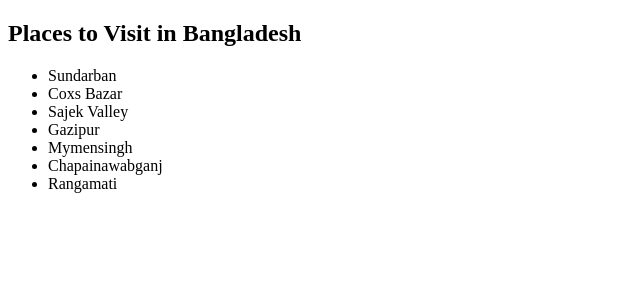
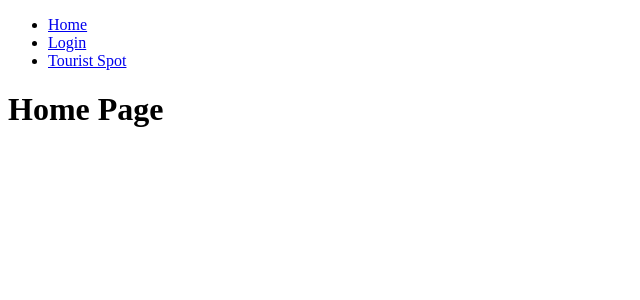
Before and after one commit to SA-K1B/react-hands-on, a React (Vite) app: page / in a window 1280 px wide. Shown: the top 300 px of the page, without its empty margins (0-640 px from the left). Built offline with nearby package versions, Linux system fonts and the light colour scheme.

Commit message:
add react router

```diff
--- a/package.json
+++ b/package.json
@@ -12,7 +12,8 @@
   "dependencies": {
     "bootstrap": "^5.3.3",
     "react": "^19.0.0",
-    "react-dom": "^19.0.0"
+    "react-dom": "^19.0.0",
+    "react-router-dom": "^7.1.5"
   },
   "devDependencies": {
     "@eslint/js": "^9.19.0",
--- a/src/App.tsx
+++ b/src/App.tsx
@@ -1,5 +1,9 @@
 import React from 'react';
-import ListGroup from './components/ListGroup.tsx';
+import { BrowserRouter as Router, Route, Routes, Link } from 'react-router-dom';
+import Home from './components/Home';
+import Login from './components/Login';
+import TouristSpot from './components/TouristPlace';
+import ListGroup from './components/ListGroupt';
 
 function App() {
   const items = [
@@ -13,9 +17,26 @@ function App() {
   ];
 
   return (
-    <div>
-      <ListGroup items={items} />
-    </div>
+    <Router>
+      <nav>
+        <ul>
+          <li>
+            <Link to="/">Home</Link>
+          </li>
+          <li>
+            <Link to="/login">Login</Link>
+          </li>
+          <li>
+            <Link to="/tourist-spot">Tourist Spot</Link>
+          </li>
+        </ul>
+      </nav>
+      <Routes>
+        <Route path="/" element={<Home />} />
+        <Route path="/login" element={<Login />} />
+        <Route path="/tourist-spot" element={<TouristSpot />} />
+      </Routes>
+    </Router>
   );
 }
 
--- /dev/null
+++ b/src/components/Home.tsx
@@ -0,0 +1,7 @@
+import React from 'react';
+
+function Home() {
+  return <h1>Home Page</h1>;
+}
+
+export default Home;
--- /dev/null
+++ b/src/components/Login.tsx
@@ -0,0 +1,7 @@
+import React from 'react';
+
+function Login() {
+  return <h1>Login Page</h1>;
+}
+
+export default Login;
--- /dev/null
+++ b/src/components/TouristPlace.tsx
@@ -0,0 +1,35 @@
+import React, { useState } from 'react';
+
+interface ListGroupProps {
+  items: string[];
+}
+
+// create a new listgroup functional component
+function ListGroup({ items }: ListGroupProps) {
+  const [selectedItem, setSelectedItem] = useState<string | null>(null);
+
+  const handleClick = (item: string) => {
+    console.log(item);
+    setSelectedItem(item);
+  };
+
+  return (
+    <div>
+      <h2>Places to Visit in Bangladesh</h2>
+      {items.length === 0 ? (
+        <p>No items found</p>
+      ) : (
+        <ul>
+          {items.map((item, index) => (
+            <li key={index} onClick={() => handleClick(item)}>
+              {item}
+            </li>
+          ))}
+        </ul>
+      )}
+      {selectedItem && <p>Selected Item: {selectedItem}</p>}
+    </div>
+  );
+}
+
+export default ListGroup;
```
Also changed, not shown: 1 other file (tests, documents, lock files or other folders).
